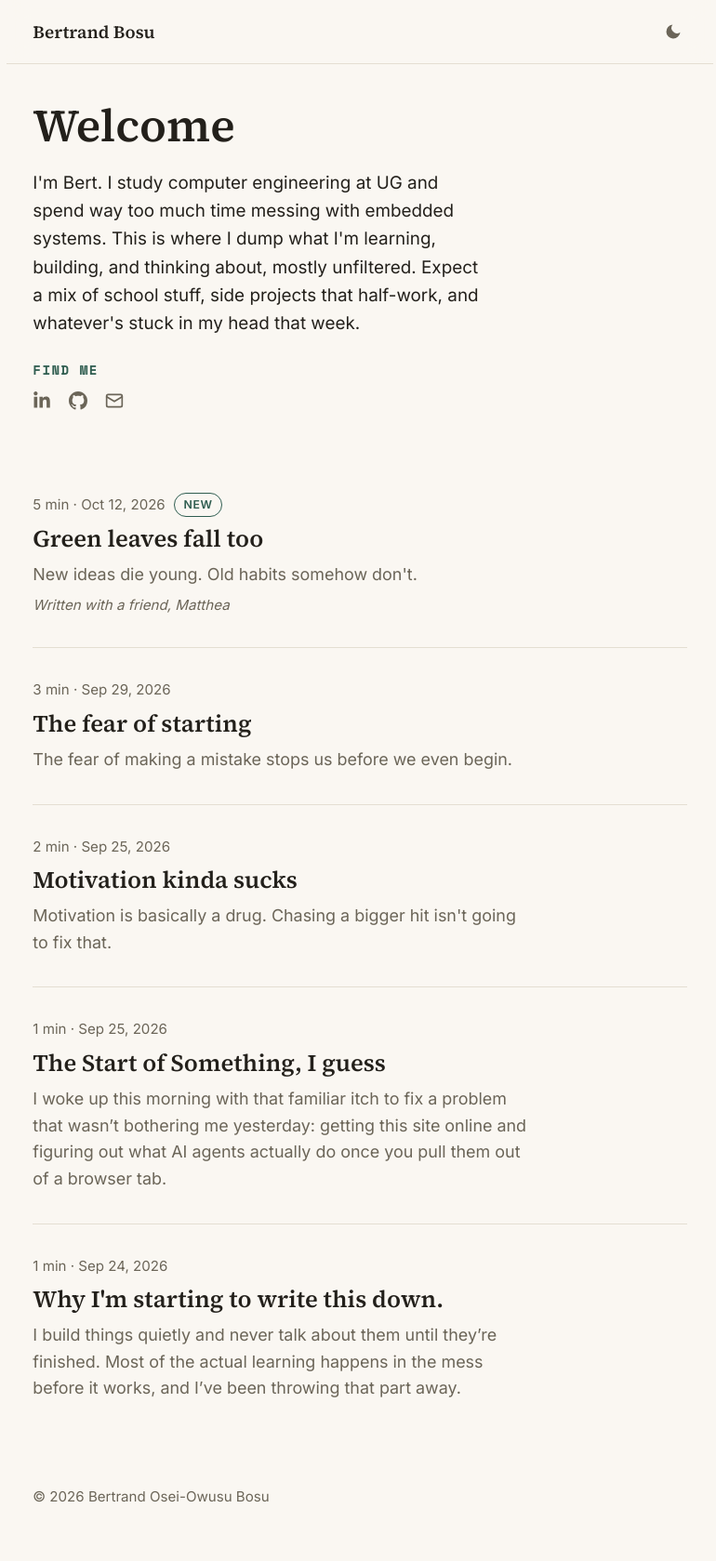
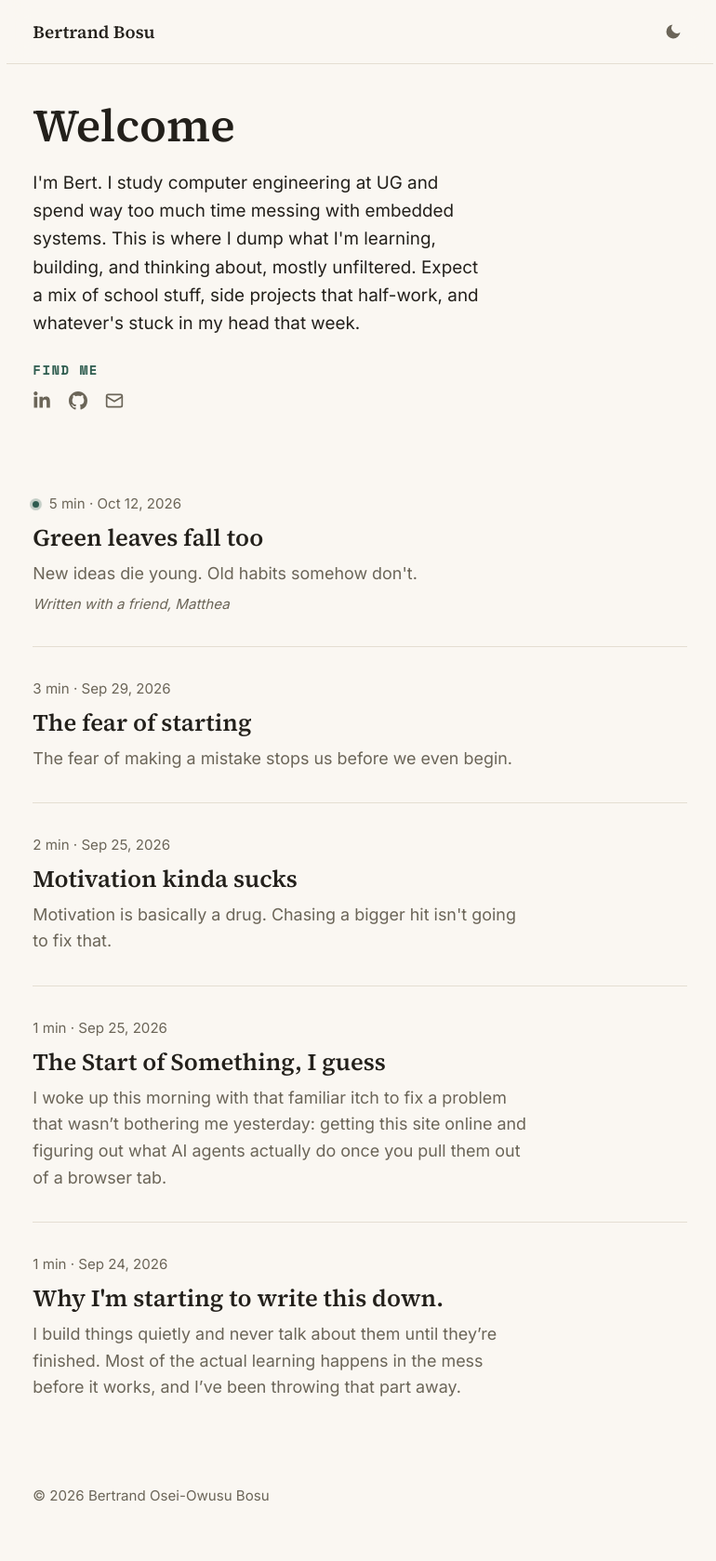
Before and after one commit to Bertqrt/bertrandbosu-blog1, a Jekyll site: the page built from index.md, in a window 1280 px wide. Shown: the whole page at 93% size, without its empty margins (253-1023 px from the left). Built offline with Jekyll 4.4.1, drawn with Linux system fonts in a browser that asks for light colours; comment, search, counter and statistics services are not loaded.

Commit message:
Replace the New badge with a small pulsing dot
The latest post now gets an accent-colored dot before its date for
three days, with a soft pulse that turns off for reduced motion.
Screen readers still hear 'New post'.

Co-Authored-By: Claude Opus 5.5 <noreply@anthropic.com>
Claude-Session: https://claude.ai/code/session_01VcKmJcuzd3hANXHDhba16k

```diff
--- a/assets/css/style.css
+++ b/assets/css/style.css
@@ -201,16 +201,33 @@ a { color: inherit; text-decoration: none; }
   align-items: center;
 }
 
-.new-label {
-  font-size: 0.65rem;
-  font-weight: 700;
-  text-transform: uppercase;
-  letter-spacing: 0.05em;
-  color: var(--accent);
-  border: 1px solid var(--accent);
-  border-radius: 999px;
-  padding: 0.1rem 0.5rem;
-  margin-left: 0.5rem;
+/* Small pulsing dot on the latest post, instead of a "New" badge. */
+.new-dot {
+  position: relative;
+  flex-shrink: 0;
+  width: 7px;
+  height: 7px;
+  border-radius: 50%;
+  background: var(--accent);
+  margin-right: 0.55rem;
+}
+
+.new-dot::after {
+  content: "";
+  position: absolute;
+  inset: 0;
+  border-radius: 50%;
+  background: var(--accent);
+  animation: new-dot-pulse 2.4s ease-out infinite;
+}
+
+@keyframes new-dot-pulse {
+  0% { transform: scale(1); opacity: 0.5; }
+  70%, 100% { transform: scale(2.8); opacity: 0; }
+}
+
+@media (prefers-reduced-motion: reduce) {
+  .new-dot::after { animation: none; }
 }
 
 .entry-header {
--- a/index.md
+++ b/index.md
@@ -39,8 +39,8 @@ I'm Bert. I study computer engineering at UG and spend way too much time messing
     {% assign words = post.content | strip_html | number_of_words %}
     {% assign read_time = words | divided_by: 200 | at_least: 1 %}
     <p class="meta">
+      {% if forloop.first %}<span class="new-dot" data-date="{{ post.date | date_to_xmlschema }}" role="img" aria-label="New post" title="New post"></span>{% endif %}
       {{ read_time }} min &middot; {{ post.date | date: "%b %-d, %Y" }}
-      {% if forloop.first %}<span class="new-label" data-date="{{ post.date | date_to_xmlschema }}">New</span>{% endif %}
     </p>
     <div class="entry-header">
       <h2>{{ post.title }}</h2>
```
Also changed, not shown: other parts of index.md (+2 -2 lines).
